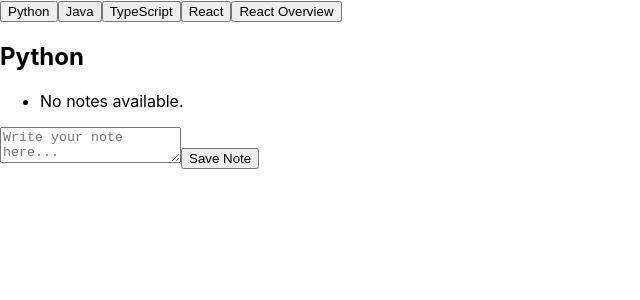
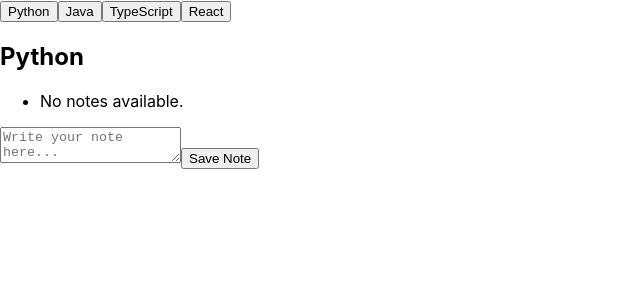
Before and after one commit to keekz1/selfRevision-, a React (Create React App) app: page / in a window 1280 px wide. Shown: the top 300 px of the page, without its empty margins (0-640 px from the left). Built offline with nearby package versions, Linux system fonts and the light colour scheme.

Commit message:
Add deploy script and update homepage

```diff
--- a/src/App.js
+++ b/src/App.js
@@ -10,7 +10,6 @@ function App() {
     Python: [],
     Java: [],
     TypeScript: [],
-    React: [],
   });
   const [currentSection, setCurrentSection] = useState('Python');
 
--- a/src/component/Navigation.js
+++ b/src/component/Navigation.js
@@ -13,7 +13,7 @@ function Navigation({ sections, onSectionChange }) {
         </button>
       ))}
       <button onClick={() => navigate('/react-overview')}>
-        React Overview
+        React
       </button>
     </nav>
   );
```
